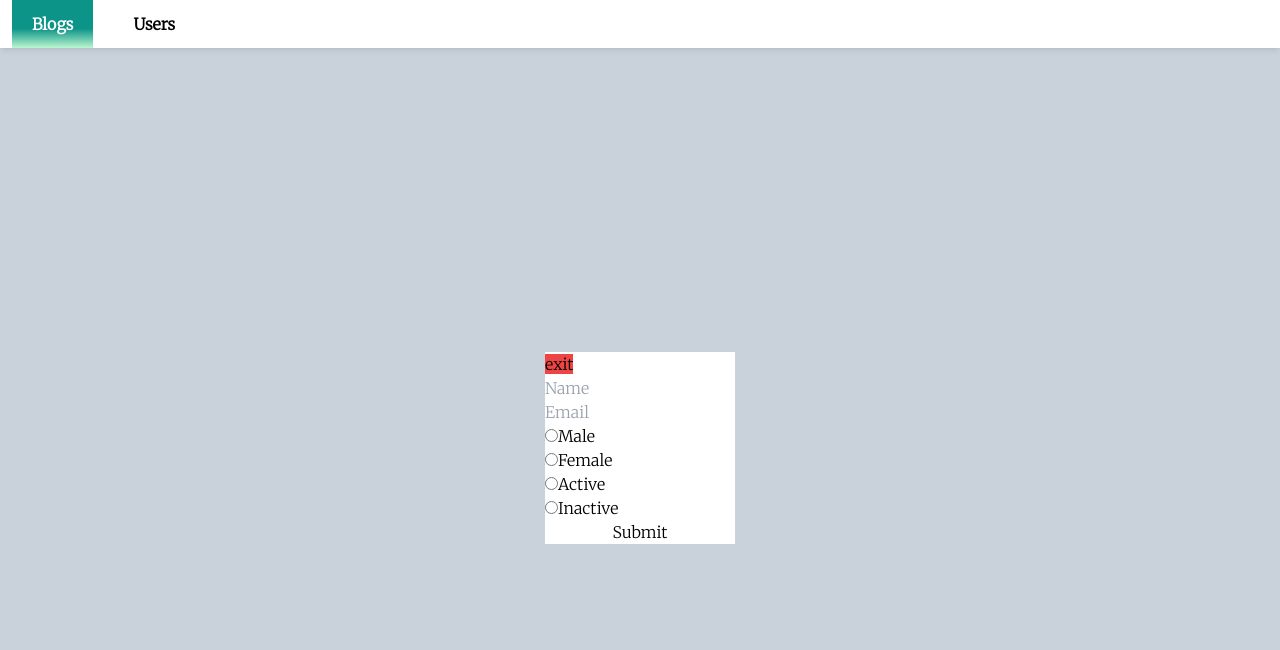
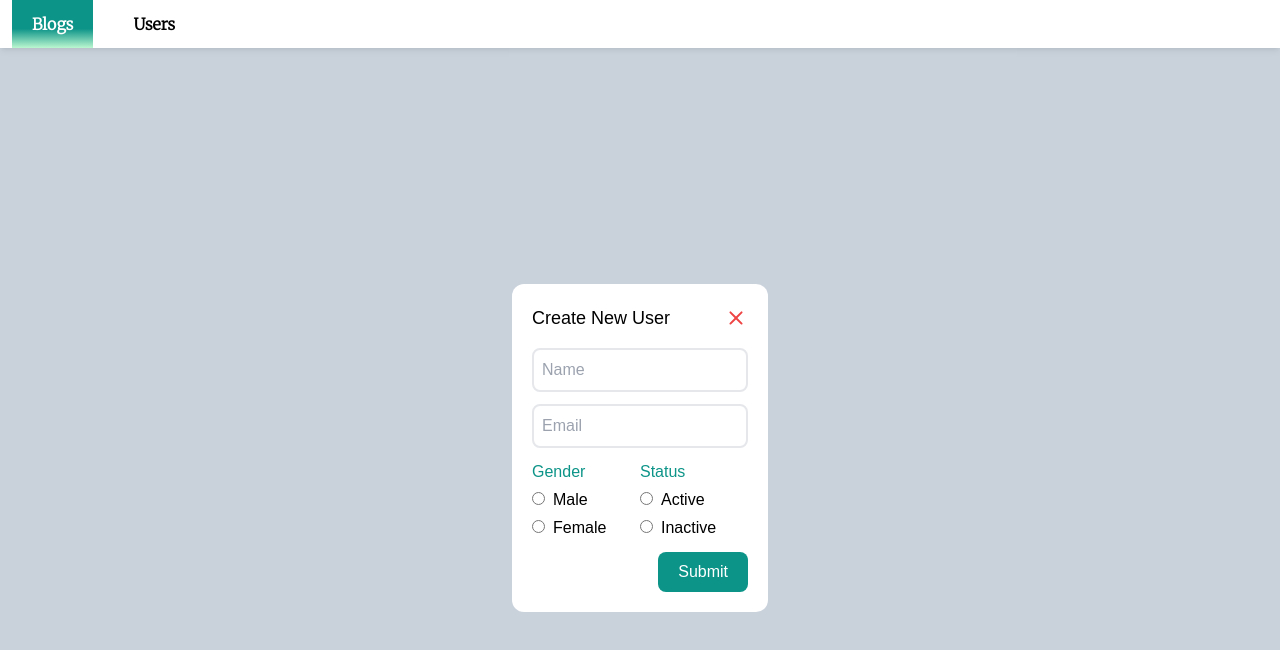
Before and after one commit to hasnaroihan/blog-project-challenge, a Next.js app: page /users/create in a window 1280 px wide. Shown: the top 650 px of the page. Built offline with nearby package versions, Linux system fonts and the light colour scheme; no server answers; a web font is replaced by a local one.

Commit message:
create and update user interface

```diff
--- a/src/app/users/[id]/update/form.jsx
+++ b/src/app/users/[id]/update/form.jsx
@@ -1,9 +1,10 @@
 'use client';
 
 import { useState } from 'react';
+import { useRouter } from 'next/navigation';
 
 export default function FormUpdateUser({ data }) {
-    const [active, setActive] = useState(data.status);
+    const router = useRouter();
 
     async function handleSubmit(e) {
         e.preventDefault();
@@ -20,14 +21,16 @@ export default function FormUpdateUser({ data }) {
                 'email': formData.get('email'),
                 'status': formData.get('status'),
             }),
+        }).then((res) => {
+            if (res.ok) {
+                router.push('/users?page=1&max=10');
+            }
         });
-        // if (res) {
-        //     redirect('/users');
-        // }
     }
     return (
-        <form onSubmit={handleSubmit} className="flex flex-col">
+        <form onSubmit={handleSubmit} className="w-full flex flex-col gap-3">
             <input
+                className="border-2 rounded-lg w-full p-2"
                 type="text"
                 name="name"
                 placeholder="Name"
@@ -35,6 +38,7 @@ export default function FormUpdateUser({ data }) {
                 defaultValue={data.name}
             />
             <input
+                className="border-2 rounded-lg w-full p-2"
                 type="email"
                 name="email"
                 placeholder="Email"
@@ -42,13 +46,16 @@ export default function FormUpdateUser({ data }) {
                 defaultValue={data.email}
             />
 
+            <div className="flex flex-col gap-1">
+                <p className="text-teal-600">Status</p>
                 <label>
                     <input
+                        className="mr-2"
                         type="radio"
                         id="active"
                         value="active"
                         name="status"
-                    defaultChecked={active == 'active' ? true : false}
+                        defaultChecked={data.active == 'active' ? true : false}
                         required
                     />
                     Active
@@ -56,15 +63,25 @@ export default function FormUpdateUser({ data }) {
 
                 <label>
                     <input
+                        className="mr-2"
                         type="radio"
                         id="inactive"
                         value="active"
                         name="status"
-                    defaultChecked={active == 'inactive' ? true : false}
+                        defaultChecked={
+                            data.active == 'inactive' ? true : false
+                        }
                     />
                     Inactive
                 </label>
-            <button type="submit">Submit</button>
+            </div>
+
+            <button
+                className="self-end bg-teal-600 rounded-lg py-2 px-5 text-white hover:bg-teal-700"
+                type="submit"
+            >
+                Submit
+            </button>
         </form>
     );
 }
--- a/src/app/users/[id]/update/page.jsx
+++ b/src/app/users/[id]/update/page.jsx
@@ -1,15 +1,19 @@
 import Link from 'next/link';
 import FormUpdateUser from './form';
 import api from '@/app/api/api';
+import { CloseRounded } from '@mui/icons-material';
 
 export default async function UpdateUser({ params }) {
     const data = await api.getUserDetails(params.id);
     return (
         <div className="fixed pin w-screen h-screen flex items-center justify-center z-10 bg-slate-400 bg-opacity-50">
-            <div className="w-max h-max bg-white">
-                <Link href="/users" className="bg-red-500">
-                    exit
-                </Link>
+            <div className="w-full md:w-2/5 lg:w-1/5 h-max m-5 bg-white flex flex-col items-start justify-center p-5 rounded-xl">
+                <div className="w-full flex items-center justify-between mb-4">
+                    <p className="font-medium text-lg">Update User</p>
+                    <Link href="/users" className="text-red-500">
+                        <CloseRounded />
+                    </Link>
+                </div>
                 <FormUpdateUser data={data} />
             </div>
         </div>
--- a/src/app/users/create/page.jsx
+++ b/src/app/users/create/page.jsx
@@ -1,8 +1,7 @@
 'use client';
-import api from '@/app/api/api';
-import { redirect } from 'next/navigation';
+
 import Link from 'next/link';
-import { Input } from 'postcss';
+import { CloseRounded } from '@mui/icons-material';
 
 export default function CreateUser() {
     async function handleSubmit(e) {
@@ -20,35 +19,44 @@ export default function CreateUser() {
                 'gender': formData.get('gender'),
                 'status': formData.get('status'),
             }),
+        }).then((res) => {
+            router.push('/users?page=1&max=10');
         });
-
-        console.log(res);
-        // if (res) {
-        //     redirect('/users');
-        // }
     }
     return (
-        <div className="fixed pin w-screen h-screen flex items-center justify-center z-10 bg-slate-400 bg-opacity-50">
-            <div className="w-max h-max bg-white">
-                <Link href="/users" className="bg-red-500">
-                    exit
+        <div className="fixed pin w-screen h-screen flex items-center justify-center z-10 bg-slate-400 bg-opacity-50 font-sans">
+            <div className="w-full md:w-2/5 lg:w-1/5 h-max m-5 bg-white flex flex-col items-start justify-center p-5 rounded-xl">
+                <div className="w-full flex items-center justify-between mb-4">
+                    <p className="font-medium text-lg">Create New User</p>
+                    <Link href="/users" className="text-red-500">
+                        <CloseRounded />
                     </Link>
-                <form onSubmit={handleSubmit} className="flex flex-col">
+                </div>
+
+                <form
+                    onSubmit={handleSubmit}
+                    className="w-full flex flex-col gap-3"
+                >
                     <input
+                        className="border-2 rounded-lg w-full p-2"
                         type="text"
                         name="name"
                         placeholder="Name"
                         required
                     />
                     <input
+                        className="border-2 rounded-lg w-full p-2"
                         type="email"
                         name="email"
                         placeholder="Email"
                         required
                     />
-
+                    <div className="grid grid-cols-2">
+                        <div className="flex flex-col gap-1">
+                            <p className="text-teal-600">Gender</p>
                             <label>
                                 <input
+                                    className="mr-2"
                                     type="radio"
                                     id="male"
                                     value="male"
@@ -57,9 +65,9 @@ export default function CreateUser() {
                                 />
                                 Male
                             </label>
-
                             <label>
                                 <input
+                                    className="mr-2"
                                     type="radio"
                                     id="female"
                                     value="female"
@@ -67,9 +75,12 @@ export default function CreateUser() {
                                 />
                                 Female
                             </label>
-
+                        </div>
+                        <div className="flex flex-col gap-1">
+                            <p className="text-teal-600">Status</p>
                             <label>
                                 <input
+                                    className="mr-2"
                                     type="radio"
                                     id="active"
                                     value="active"
@@ -80,6 +91,7 @@ export default function CreateUser() {
 
                             <label>
                                 <input
+                                    className="mr-2"
                                     type="radio"
                                     id="inactive"
                                     value="active"
@@ -88,7 +100,15 @@ export default function CreateUser() {
                                 />
                                 Inactive
                             </label>
-                    <button type="submit">Submit</button>
+                        </div>
+                    </div>
+
+                    <button
+                        className="self-end bg-teal-600 rounded-lg py-2 px-5 text-white hover:bg-teal-700"
+                        type="submit"
+                    >
+                        Submit
+                    </button>
                 </form>
             </div>
         </div>
```
Also changed, not shown: 1 other file (tests, documents, lock files or other folders). Lines whose indentation alone changed are shown as unchanged.
